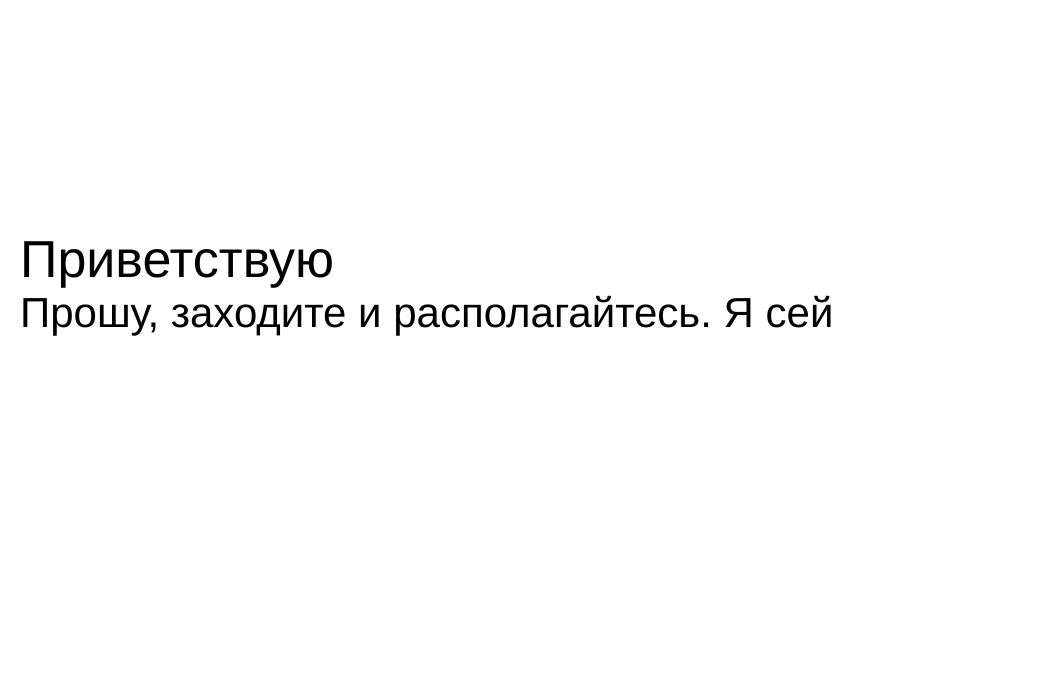
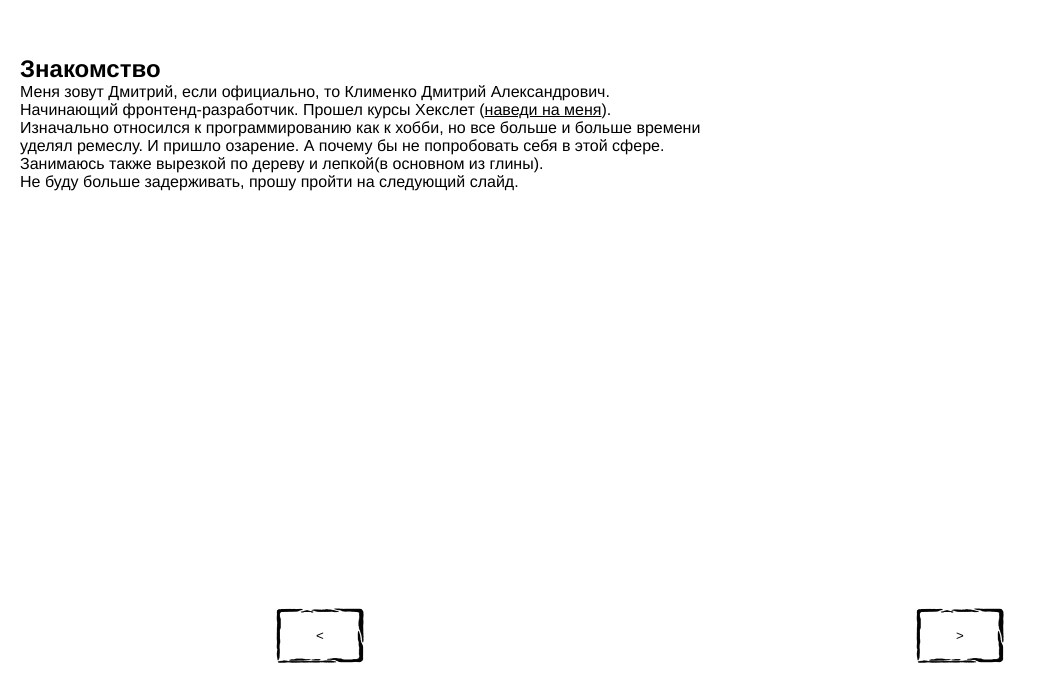
Before and after one commit to Skenzi/my-site-cardV2, a Vue app: page /#/slides in a window 1280 px wide. Before the commit this address led to /#/. Shown: the part 117-800 px from the top of the page, without its empty margins (0-1047 px from the left). Built offline with nearby package versions, Linux system fonts and the light colour scheme.

Commit message:
update text in SlideBio.vue

```diff
--- a/src/components/SlideBio.vue
+++ b/src/components/SlideBio.vue
@@ -10,7 +10,7 @@
                 </span>).
                 Изначально относился к программированию как к хобби, но все больше и больше времени уделял ремеслу. И пришло озарение. А почему бы не попробовать себя в этой сфере.
             </p>
-            <p>За все время, которое я уделял программированию, успел создать 24 пет-проекта. Не все завершены, конечно, но я стремлюсь исправить это недоразумение.</p>
+            <p>Занимаюсь также вырезкой по дереву и лепкой(в основном из глины).</p>
             <p>Не буду больше задерживать, прошу пройти на следующий слайд.</p>
         </div>
     </div>
```
